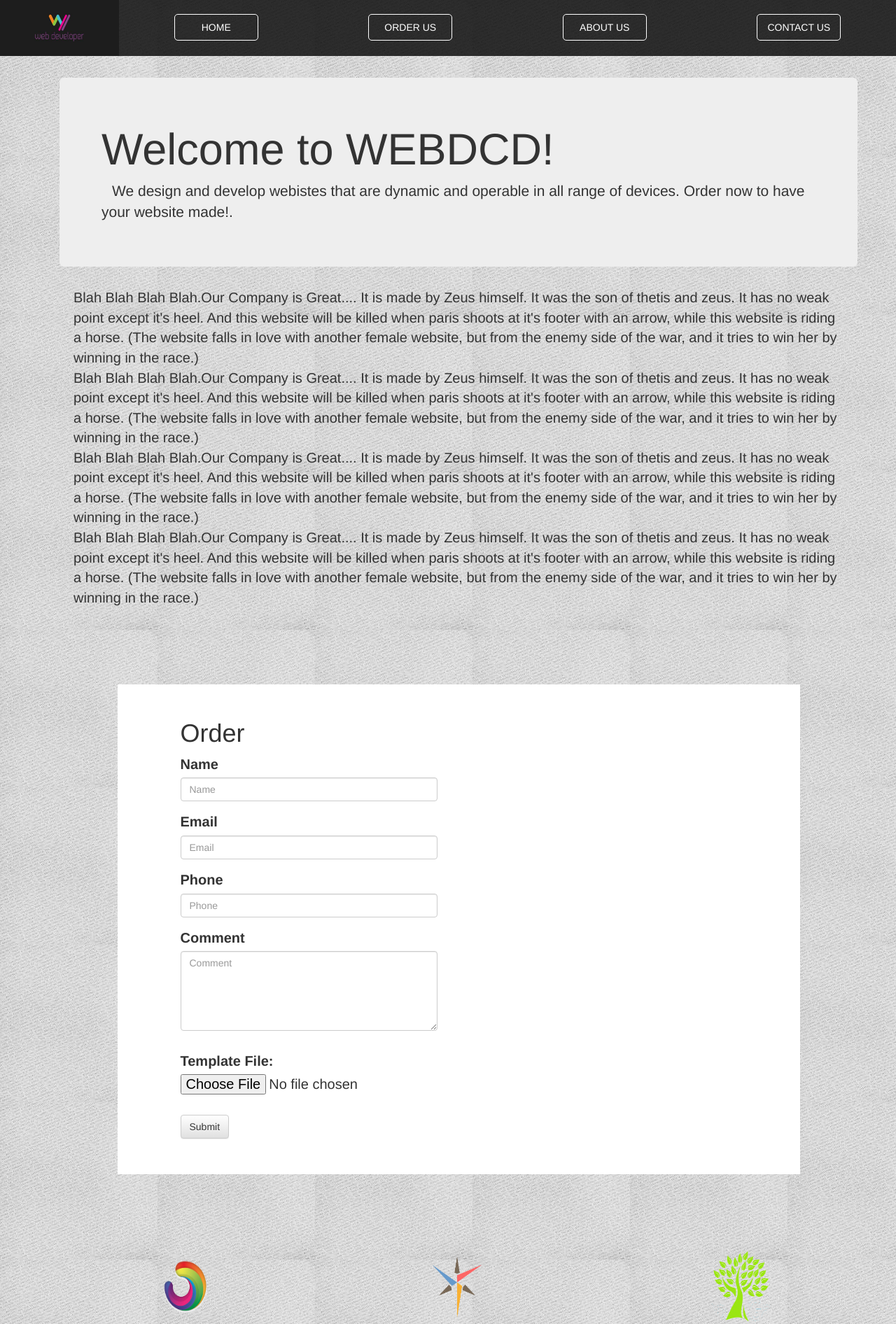
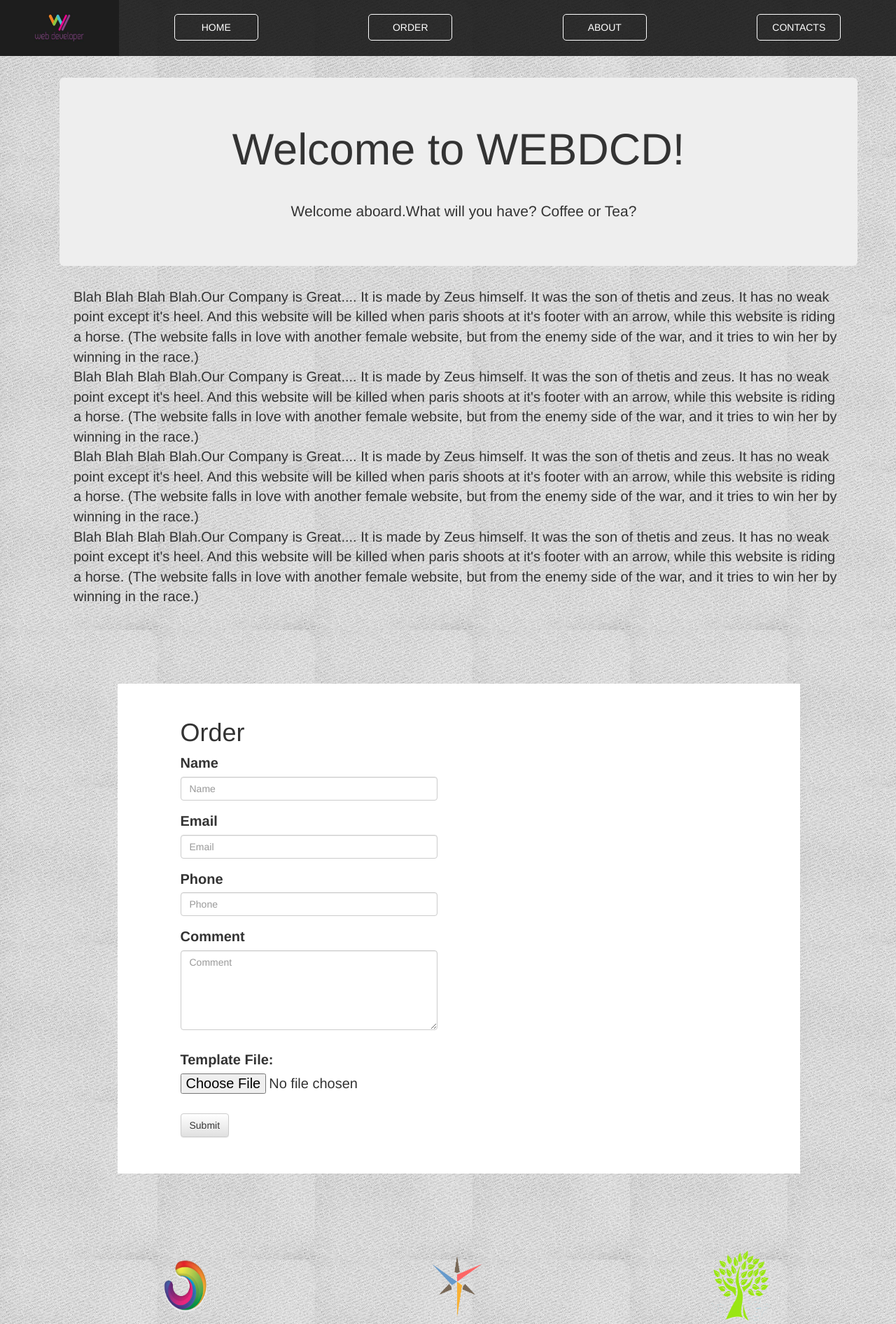
Before and after one commit to rathod1235/webdcd, a PHP site: page / in a window 1280 px wide. Shown: the top 1892 px of the page at 70% size. Run offline with PHP 8.4, Linux system fonts and the light colour scheme; some libraries are stand-ins or nearby versions.

Commit message:
modified files

```diff
--- a/index.php
+++ b/index.php
@@ -45,13 +45,13 @@ $(document).ready(function(){
 				<a href="#home" class="ha" > HOME</a>
 			</div>
 			<div class="col-xs-3">
-				<a href="#order" class="ha">ORDER US</a>
+				<a href="#order" class="ha">ORDER</a>
 			</div>
 			<div class="col-xs-3">
-				<a href="#about"  class="ha">ABOUT US</a>
+				<a href="#about"  class="ha">ABOUT</a>
 			</div>
 			<div class="col-xs-3">
-				<a href="#contact" class="ha">CONTACT US</a>
+				<a href="#contact" class="ha">CONTACTS</a>
 			</div>
 		</div>
 	</nav>
@@ -68,7 +68,8 @@ $(document).ready(function(){
 				<h1>
 					Welcome to WEBDCD!
 				</h1>
-			<p> We design and develop webistes that are dynamic and operable in all range of devices. Order now to have your website made!.
+                        <br>
+			<p> Welcome aboard.What will you have? Coffee or Tea?
 			</p>
 		</div>
 		<div class="div">
@@ -199,7 +200,7 @@ $(document).ready(function(){
 			<h1>About Us</h1>
 			<p>This website is made by two students of IIIT Allahabad.</p>
 			<h3>Rathod Veerender</h3>
-				<h6>Front End Developer</h6>
+
 
 				<p>Rathod is a student at IIIT Allahabad.
 				He is very passionate about photography,
@@ -210,12 +211,12 @@ $(document).ready(function(){
 			</h3>
 		<br>
 			<h3>Surya Prakash</h3>
-			<h6>Back End Developer</h6>
+
 			<p>
 				Hello There!!.My name is Surya. I am the one who wrote the content of this
 				website. Don't worry if it doesn't make any sense.It's not meant to be.
 				<br>
-				I am a science enthusiasist. I have particular interest in quantum mechanics and
+				I am a science enthusiast. I have particular interest in quantum mechanics and
 				artificial intelligence.'
 			</p>
 
--- a/styl.css
+++ b/styl.css
@@ -1,3 +1,102 @@
+/* reset stylesheet */
+html, body, div, span, object, iframe,
+h1, h2, h3, h4, h5, h6, p, blockquote, pre,
+abbr, address, cite, code,
+del, dfn, em, img, ins, kbd, q, samp,
+small, strong, sub, sup, var,
+b, i,
+dl, dt, dd, ol, ul, li,
+fieldset, form, label, legend,
+table, caption, tbody, tfoot, thead, tr, th, td,
+article, aside, canvas, details, figcaption, figure,
+footer, header, hgroup, menu, nav, section, summary,
+time, mark, audio, video {
+    margin:0;
+    padding:0;
+    border:0;
+    outline:0;
+    font-size:100%;
+    vertical-align:baseline;
+    background:transparent;
+}
+
+body {
+    line-height:1;
+}
+
+article,aside,details,figcaption,figure,
+footer,header,hgroup,menu,nav,section {
+    display:block;
+}
+
+nav ul {
+    list-style:none;
+}
+
+blockquote, q {
+    quotes:none;
+}
+
+blockquote:before, blockquote:after,
+q:before, q:after {
+    content:'';
+    content:none;
+}
+
+a {
+    margin:0;
+    padding:0;
+    font-size:100%;
+    vertical-align:baseline;
+    background:transparent;
+}
+
+/* change colours to suit your needs */
+ins {
+    background-color:#ff9;
+    color:#000;
+    text-decoration:none;
+}
+
+/* change colours to suit your needs */
+mark {
+    background-color:#ff9;
+    color:#000;
+    font-style:italic;
+    font-weight:bold;
+}
+
+del {
+    text-decoration: line-through;
+}
+
+abbr[title], dfn[title] {
+    border-bottom:1px dotted;
+    cursor:help;
+}
+
+table {
+    border-collapse:collapse;
+    border-spacing:0;
+}
+
+/* change border colour to suit your needs */
+hr {
+    display:block;
+    height:1px;
+    border:0;
+    border-top:1px solid #cccccc;
+    margin:1em 0;
+    padding:0;
+}
+
+input, select {
+    vertical-align:middle;
+}
+
+
+
+/*main stylesheet */
 body
 {
 	overflow-x: hidden;
@@ -228,6 +327,8 @@ p{
 .mixer {
   position: relative;
   width: 100%;
+  border-radius:100%;
+  padding:0px 0px 0px 0px;
 }
 
 .image {
@@ -277,3 +378,7 @@ p{
   background: orange;
   color: white;
 }
+.jumbotron
+{
+text-align:center;
+}
--- a/totalPhp.php
+++ b/totalPhp.php
@@ -2,11 +2,11 @@
 <head></head>
 <body>
 <?php
-	$con = mysql_connect("localhost","root","Kanna1652");
+	$con = mysql_connect("localhost","id1027434_root","Kanna1652");
 	if($con)
 	{
 		//echo "Connection Succesful";
-		$db = mysql_select_db("webdcd");
+		$db = mysql_select_db("id1027434_webdcd");
 		if ($db)
 		{
 			//echo "Database selected";
@@ -19,21 +19,24 @@
 				$retVal=mysql_query($sql);
 				$array = mysql_fetch_array($retVal);
 				$previousNumber = $array['i'];
-//				echo $previousNumber;
+				echo $previousNumber;
 //				echo "Submit Set";
 				if ( $_GET['phone'] != $previousNumber)
 				{
 					/**
 					This is to set the database with the user
 					*/
-					$db =mysql_select_db("webdcd");
+					$db =mysql_select_db("id1027434_webdcd");
 					$sql = "insert into customers (name,email,phone,comment) values ('".$_GET["name"]."','".$_GET['email']."','".$_GET['phone']."','".$_GET['comment']."');";
 					$retVal = mysql_query($sql);
 					//echo $_GET['phone'];
-					//echo "Yes";
-					$sql = "update cookie set i = ".$_GET['phone'];
+					echo "Yes";
+					$sql = "update cookie set i =".$_GET['phone'];
 					$retVal = mysql_query($sql);
-
+if($retVal)
+{
+echo "Query Succesfull";
+}
 					?>
 
 					  		<script type="text/javascript">
```
